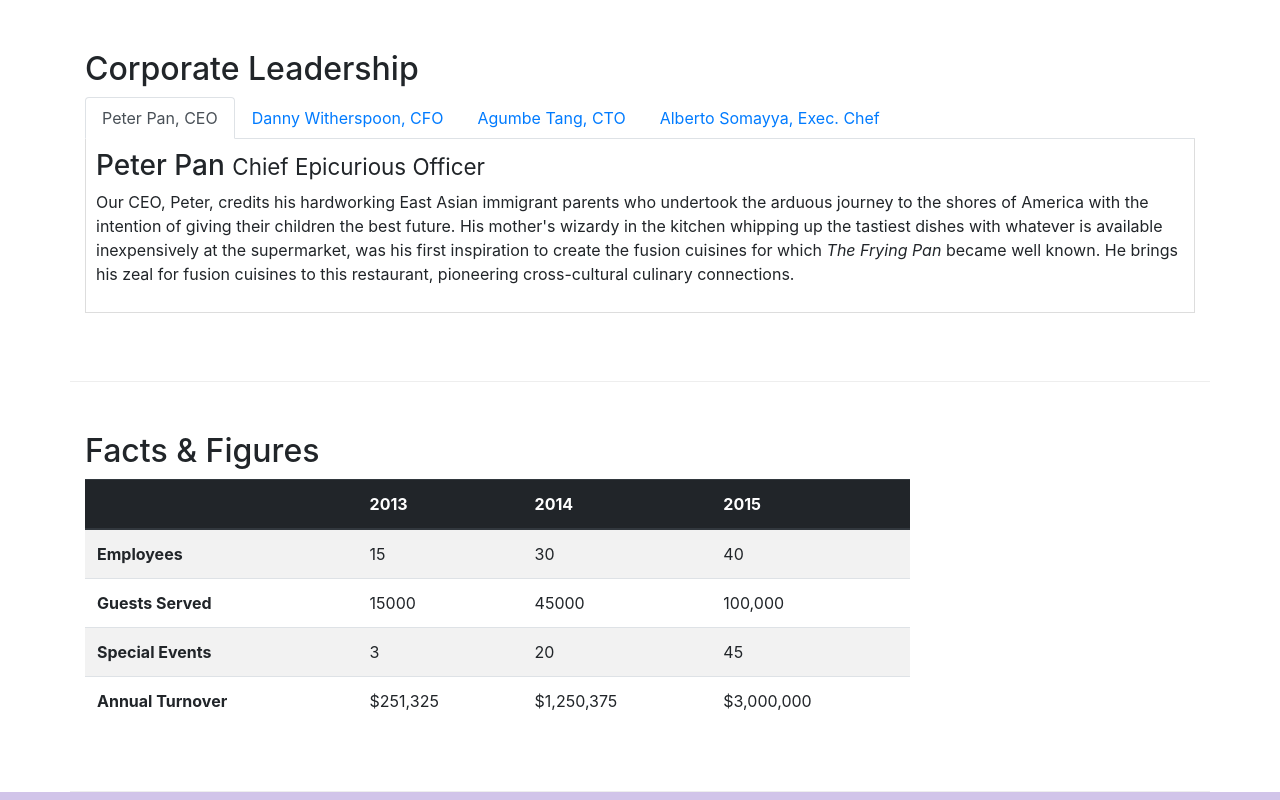
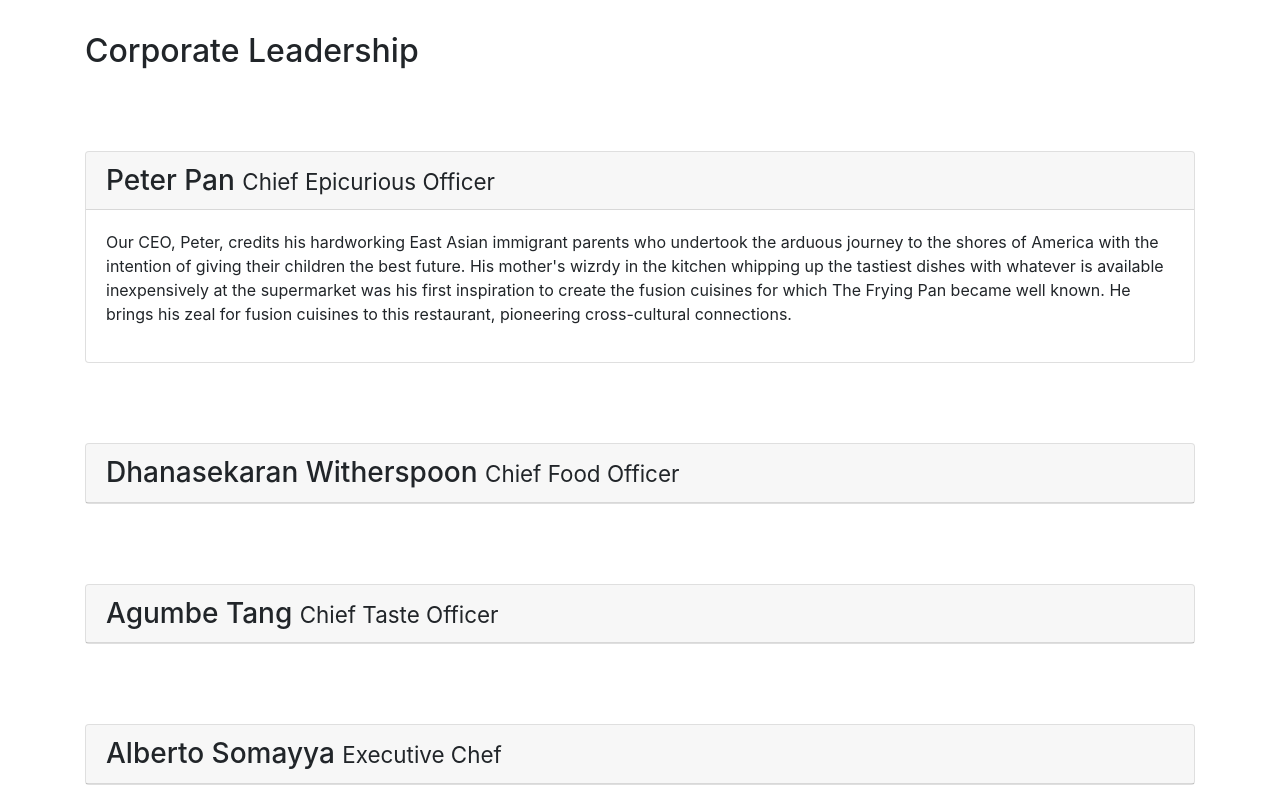
Before and after one commit to jonhealy1/conFusion, a website: page aboutus.html in a window 1280 px wide. Shown: the part 1280-2080 px from the top of the page. Drawn offline with nearby package versions, Linux system fonts and the light colour scheme.

Commit message:
accordian

```diff
--- a/aboutus.html
+++ b/aboutus.html
@@ -107,51 +107,73 @@
         </div>
 
 
-        <div class="row row-content align-items-center">
-            <div class="col-12 col-sm-12">
+        <div class="row row-content">
+            <div class="col-12">
                 <h2>Corporate Leadership</h2>
-                <ul class="nav nav-tabs">
-                    <li class="nav-item">
-                        <a class="nav-link active" href="#peter"
-                          role="tab" data-toggle="tab">Peter Pan, CEO</a>
-                    </li>
-                    <li class="nav-item">
-                        <a class="nav-link" href="#danny"
-                          role="tab" data-toggle="tab">Danny Witherspoon, CFO</a>
-                    </li>
-                    <li class="nav-item">
-                        <a class="nav-link" href="#agumbe"
-                          role="tab" data-toggle="tab">Agumbe Tang, CTO</a>
-                    </li>
-                    <li class="nav-item">
-                        <a class="nav-link" href="#alberto"
-                          role="tab" data-toggle="tab">Alberto Somayya, Exec. Chef</a>
-                    </li>
 
-                </ul>
+                <div id="accordian">
+                <div class="card">
+                    <div class="card-header" role="tab" id="peterhead">
+                        <h3 class="mb-0">
+                            <a data-toggle="collapse" data-target="#peter">
+                                Peter Pan <small>Chief Epicurious Officer</small>
+                            </a>
+                        </h3>
+                    </div>
+                    <div class="collapse show" id="peter" data-parent="#accordian">
+                        <div class="card-body">
+                            <p class="d-none d-sm-block">Our CEO, Peter, credits his hardworking East Asian immigrant parents who undertook the arduous journey to the shores of America with the intention of giving their children the best future. His mother's wizrdy in the kitchen whipping up the tastiest dishes with whatever is available inexpensively at the supermarket was his first inspiration to create the fusion cuisines for which The Frying Pan became well known. He brings his zeal for fusion cuisines to this restaurant, pioneering cross-cultural connections.</p>
+                        </div>
+                    </div>
+                </div>
+
+                <div class="card">
+                        <div class="card-header" role="tab" id="dannyhead">
+                            <h3 class="mb-0">
+                                <a data-toggle="collapse" data-target="#danny">
+                                        Dhanasekaran Witherspoon <small>Chief Food Officer</small>
+                                </a>
+                            </h3>
+                        </div>
+                        <div class="collapse" id="danny" data-parent="#accordian">
+                            <div class="card-body">
+                                <p class="d-none d-sm-block">Our CFO, Danny, as he is affectionately referred to by his colleagues, comes from a long established family tradition in farming and produce. His experiences growing up on a farm in the Australian outback gave him great appreciation for varieties of food sources. As he puts it in his own words, <em>Everything that runs, wins, and everything that stays, pays!</em></p>
+                            </div>
+                        </div>
+                </div>
+
+                <div class="card">
+                        <div class="card-header" role="tab" id="agumbehead">
+                            <h3 class="mb-0">
+                                <a data-toggle="collapse" data-target="#agumbe">
+                                        Agumbe Tang <small>Chief Taste Officer</small>
+                                </a>
+                            </h3>
+                        </div>
+                        <div class="collapse" id="agumbe" data-parent="#accordian">
+                            <div class="card-body">
+                                <p class="d-none d-sm-block">Blessed with the most discerning gustatory sense, Agumbe, our CTO, personally ensures that every dish that we serve meets his exacting tastes. Our chefs dread the tongue lashing that ensues if their dish does not meet his exacting standards. He lives by his motto, <em>You click only if you survive my lick.</em></p>
+                            </div>
+                        </div>
+                </div>
+
+                <div class="card">
+                        <div class="card-header" role="tab" id="albertohead">
+                            <h3 class="mb-0">
+                                <a data-toggle="collapse" data-target="#alberto">
+                                    Alberto Somayya <small>Executive Chef</small>
+                                </a>
+                            </h3>
+                        </div>
+                        <div class="collapse" id="alberto" data-parent="#accordian">
+                            <div class="card-body">
+                                <p class="d-none d-sm-block">Award winning three-star Michelin chef with wide International experience having worked closely with whos-who in the culinary world, he specializes in creating mouthwatering Indo-Italian fusion experiences. He says, <em>Put together the cuisines from the two craziest cultures, and you get a winning hit! Amma Mia!</em></p>
+                            </div>
+                        </div>
+                </div>
 
 
-                <div class="tab-content">
 
-                <div role="tabpanel" class="tab-pane fade show active" id="peter">
-                <h3>Peter Pan <small>Chief Epicurious Officer</small></h3>
-                <p class="d-none d-sm-block">Our CEO, Peter, credits his hardworking East Asian immigrant parents who undertook the arduous journey to the shores of America with the intention of giving their children the best future. His mother's wizardy in the kitchen whipping up the tastiest dishes with whatever is available inexpensively at the supermarket, was his first inspiration to create the fusion cuisines for which <em>The Frying Pan</em> became well known. He brings his zeal for fusion cuisines to this restaurant, pioneering cross-cultural culinary connections.</p>
-                </div>
-
-                <div role="tabpanel" class="tab-pane fade" id="danny">
-                <h3>Dhanasekaran Witherspoon <small>Chief Food Officer</small></h3>
-                <p class="d-none d-sm-block">Our CFO, Danny, as he is affectionately referred to by his colleagues, comes from a long established family tradition in farming and produce. His experiences growing up on a farm in the Australian outback gave him great appreciation for varieties of food sources. As he puts it in his own words, <em>Everything that runs, wins, and everything that stays, pays!</em></p>
-                </div>
-
-                <div role="tabpanel" class="tab-pane fade" id="agumbe">
-                <h3>Agumbe Tang <small>Chief Taste Officer</small></h3>
-                <p class="d-none d-sm-block">Blessed with the most discerning gustatory sense, Agumbe, our CTO, personally ensures that every dish that we serve meets his exacting tastes. Our chefs dread the tongue lashing that ensues if their dish does not meet his exacting standards. He lives by his motto, <em>You click only if you survive my lick.</em></p>
-                </div>
-
-                <div role="tabpanel" class="tab-pane fade" id="alberto">
-                <h3>Alberto Somayya <small>Executive Chef</small></h3>
-                <p class="d-none d-sm-block">Award winning three-star Michelin chef with wide International experience having worked closely with whos-who in the culinary world, he specializes in creating mouthwatering Indo-Italian fusion experiences. He says, <em>Put together the cuisines from the two craziest cultures, and you get a winning hit! Amma Mia!</em></p>
-                </div>
 
                 </div>
 
```
